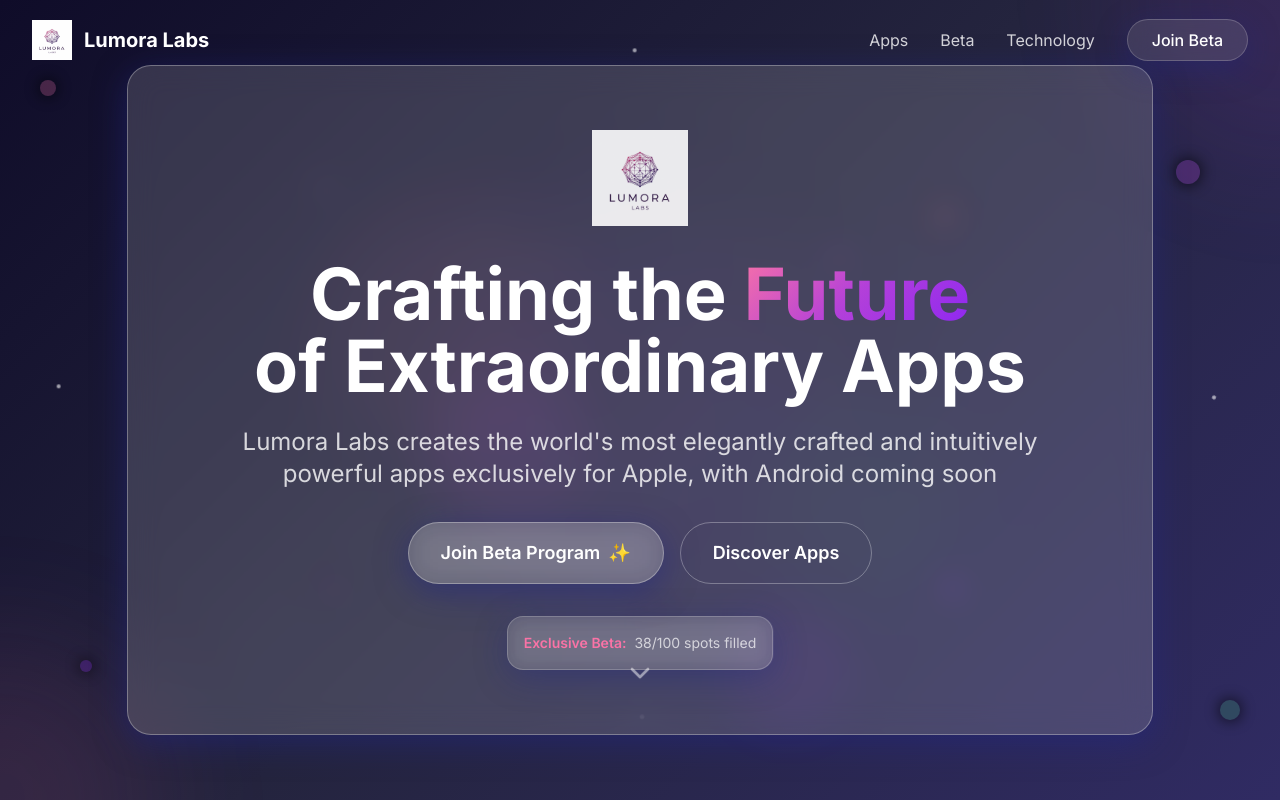
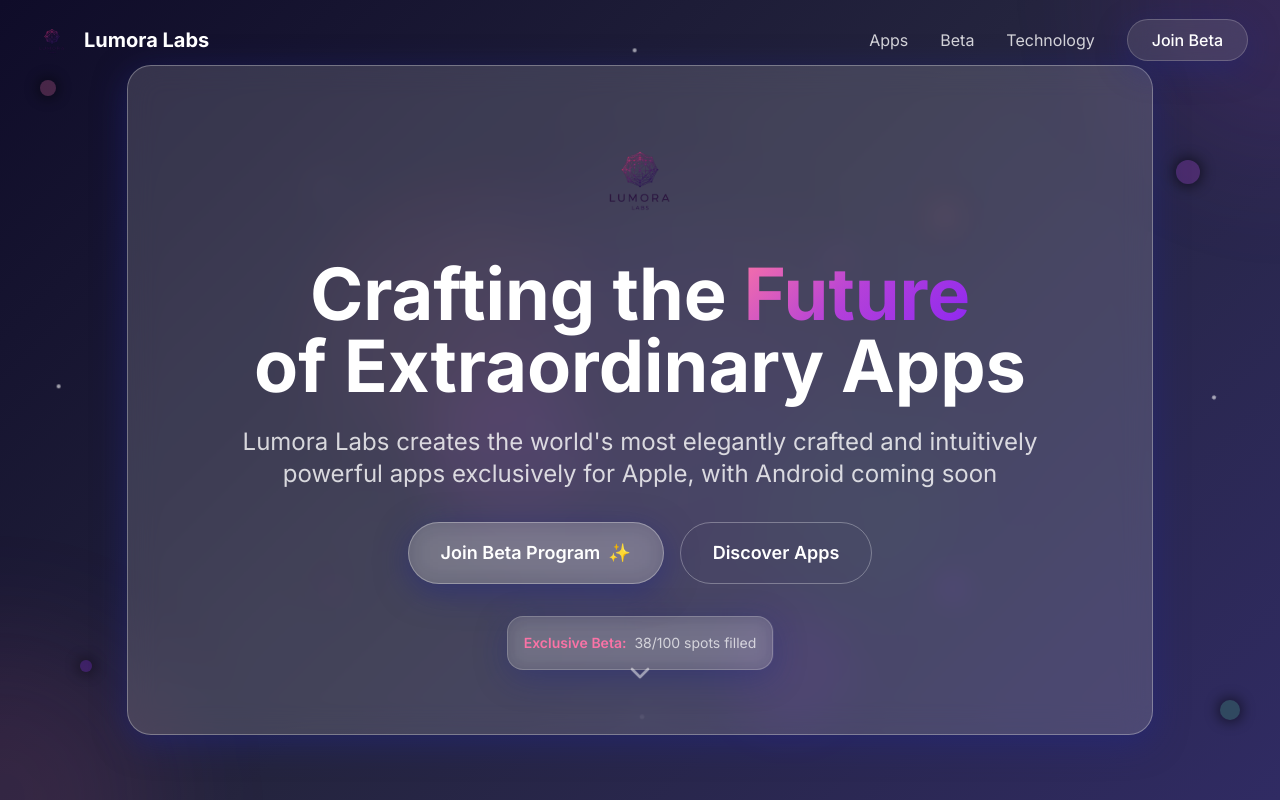
Before and after one commit to Imhermes1/LumoraLabsSite, a Next.js app: page / in a window 1280 px wide. Shown: the top 800 px of the page. Built offline with nearby package versions, Linux system fonts and the light colour scheme.

Commit message:
Update to use transparent logo version

```diff
--- a/src/components/Hero.tsx
+++ b/src/components/Hero.tsx
@@ -60,7 +60,7 @@ export default function Hero() {
           {/* Logo */}
           <div className="mb-8 flex justify-center">
             <img
-              src="/images/Lumora-Labs-Logo.png"
+              src="/images/Lumora-Labs-Logo-transparent.png"
               alt="Lumora Labs Logo"
               className="h-16 md:h-20 lg:h-24 w-auto opacity-90 hover:opacity-100 transition-opacity duration-300"
             />
--- a/src/components/Navigation.tsx
+++ b/src/components/Navigation.tsx
@@ -49,7 +49,7 @@ export default function Navigation() {
           <div className="flex items-center space-x-3">
             <div className="relative w-10 h-10">
               <Image
-                src="/images/Lumora-Labs-Logo.png"
+                src="/images/Lumora-Labs-Logo-transparent.png"
                 alt="Lumora Labs"
                 fill
                 className="object-contain"
```
Also changed, not shown: public/images/Gemini_Generated_Image_tk9q9wtk9q9wtk9q-Photoroom.png (added), public/images/Lumora-Labs-Logo-transparent.png (added).
